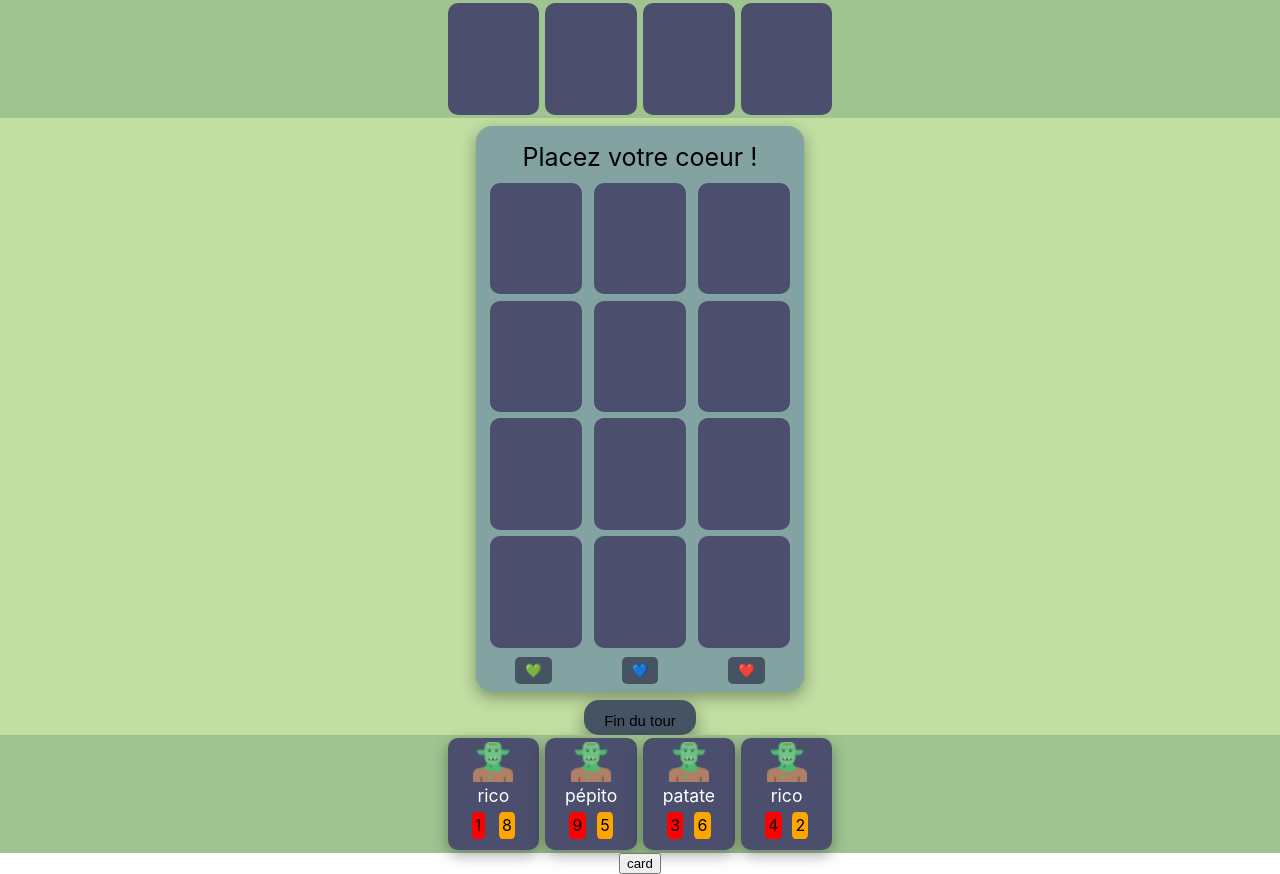
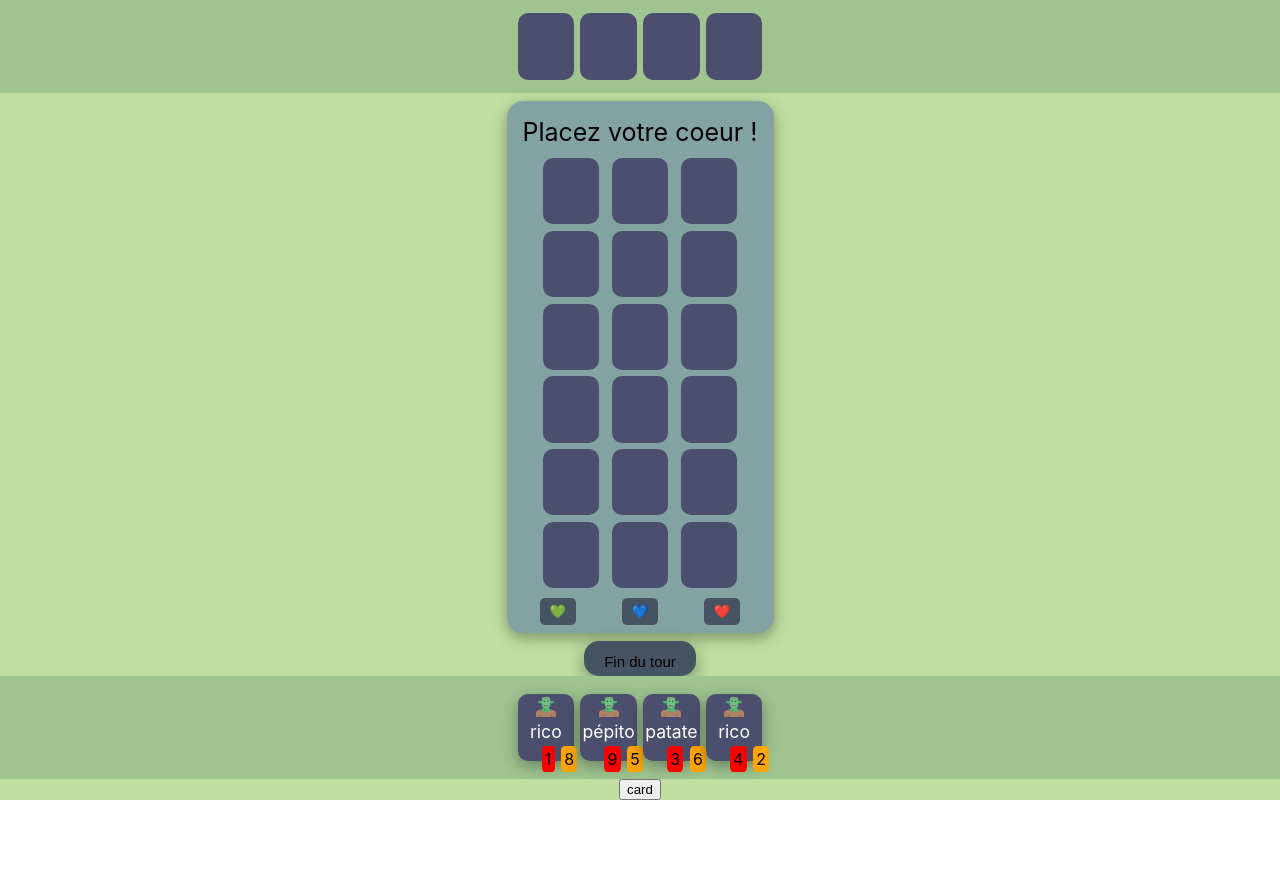
Before and after one commit to louisebld/DungeonBattleCard, a React (Create React App) app: page /game in a window 1280 px wide. After the commit the page ends 800 px from the top, so only its background shows below. Built offline with nearby package versions, Linux system fonts and the light colour scheme.

Commit message:
change taille

```diff
--- a/src/components/GameGrid.js
+++ b/src/components/GameGrid.js
@@ -54,7 +54,7 @@ export default class GameGridV2 extends React.Component {
                 // let plateau = this.state.plateau;
                 let plateau = this.props.value;
                 let card = this.props.cardSelected;
-                plateau[index][3] = card;
+                plateau[index][plateau[0].length-1] = card;
                 console.log(plateau)
                 this.setState({plateau: plateau});
                 this.setState({cardSelected: null});
--- a/src/css/Card.module.css
+++ b/src/css/Card.module.css
@@ -1,6 +1,6 @@
 .card{
-    width: 85px;
-    height: 105px;
+    width: 50px;
+    height: 60px;
     margin: 0.2rem;
     padding: 0.2rem;
     background-color: #4B4E6D;
@@ -14,10 +14,10 @@
     box-shadow: rgba(0, 0, 0, 0.35) 0px 5px 15px;
 }
 
-.card:hover{
+/* .card:hover{
     width: 90px;
     height: 110px;
-}
+} */
 
 .name_card{
     font-size: 1.1rem;
@@ -27,8 +27,8 @@
 }
 
 .img_card{
-    width: 40px;
-    height: 40px;
+    width: 20px;
+    height: 20px;
 }
 
 .infos_card{
--- a/src/css/Emptycard.module.css
+++ b/src/css/Emptycard.module.css
@@ -1,6 +1,6 @@
 .card{
-    width: 85px;
-    height: 105px;
+    width: 50px;
+    height: 60px;
     margin: 0.2rem;
     padding: 0.2rem;
     background-color: #4B4E6D;
--- a/src/views/GameScreen.js
+++ b/src/views/GameScreen.js
@@ -5,6 +5,7 @@ import GameGrid from '../components/GameGrid'
 import Deck from '../components/Deck'
 import DeckAdversaire from '../components/DeckAdversaire'
 import generateCard from '../functions/generateCard';
+import generateCardFromFireB from '../functions/generateCardFromDB';
 
 import { doc, getDoc } from "firebase/firestore";
 import { db } from '../firebase.js';
@@ -40,6 +41,8 @@ function generateDeck(){
     var deck = [];
     for(var i = 0; i < 4; i++){
         deck.push(generateCard('me'));
+        // deck.push(generateCardFromFireB());
+
     }
     // console.log(this.state);
     return deck;
@@ -48,7 +51,7 @@ function generateDeck(){
 function createEmptyPlateau(){
     var plateau = [];
     for(var i = 0; i < 3; i++){
-        plateau.push([[], [], [], []]);
+        plateau.push([[], [], [], [], [], []]);
     }
     return plateau;
 }
@@ -143,7 +146,8 @@ export default class GameScreen extends Component {
         var plateau = this.state.plateau;
         var nouveauplateau = createEmptyPlateau();
         for(var i = 0; i < 3; i++){
-            for(var j = 0; j < 4; j++){
+            for(var j = 0; j < plateau[0].length; j++){
+
                 var card = plateau[i][j];
                 if(plateau[i][j].length != 0){
                     console.log(card.who);
@@ -160,8 +164,8 @@ export default class GameScreen extends Component {
                 }
             }
         }
-        console.log(plateau);
-        console.log(nouveauplateau);
+        // console.log(plateau);
+        // console.log(nouveauplateau);
         this.setState({plateau: nouveauplateau});
     }
 
@@ -187,7 +191,7 @@ render() {
             {/* <button onClick={() => {this.computerPlaceCard()}}>heart</button>
             <button onClick={() => {this.AvanceColonne1()}}>avance</button>
              */}
-            <button onClick={() => {console.log(this.state.cardSelected)}}>card</button>
+            <button onClick={() => {console.log(this.state.deck)}}>card</button>
 
 		</div>
 	)
```
